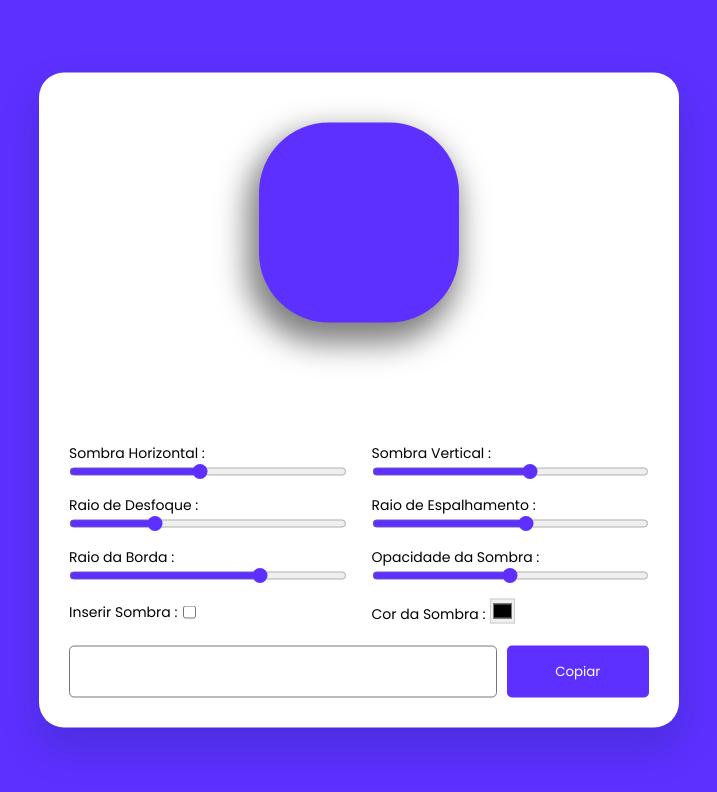
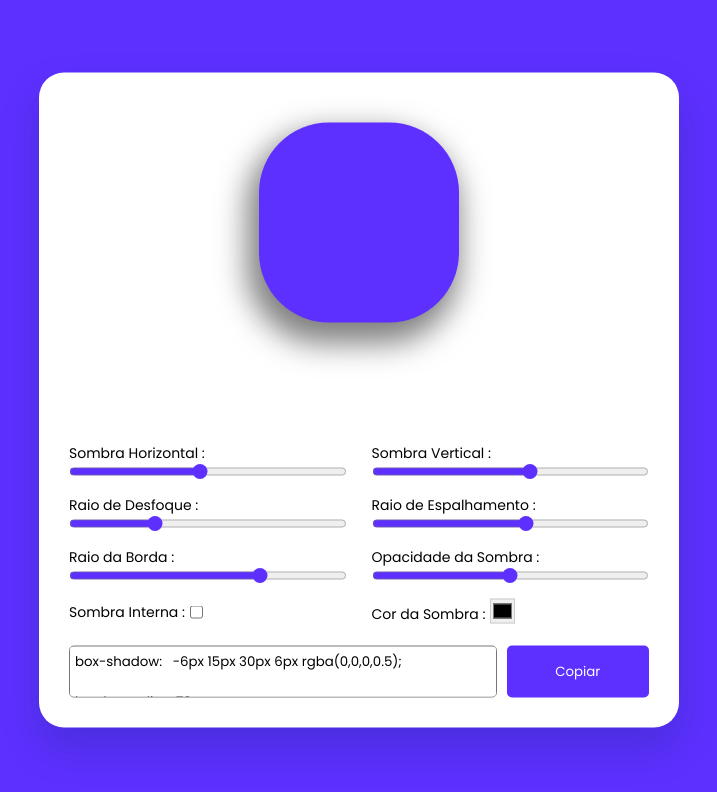
Before and after one commit to marvieiradev/box-shadow-generator, a plain HTML site: page index.html in a window 1280 px wide. Shown: the whole page, without its empty margins (281-998 px from the left). Drawn offline with Linux system fonts and the light colour scheme.

Commit message:
add javascript codes

```diff
--- a/index.html
+++ b/index.html
@@ -57,7 +57,7 @@
         </div>
 
         <div class="input-wrapper">
-          <label for="inset-shadow">Inserir Sombra :</label>
+          <label for="inset-shadow">Sombra Interna :</label>
           <input type="checkbox" id="inset-shadow" />
         </div>
 
@@ -71,5 +71,6 @@
         <button id="copy-styles" onclick="copyStyles()">Copiar</button>
       </div>
     </div>
+    <script src="script.js"></script>
   </body>
 </html>
--- /dev/null
+++ b/script.js
@@ -0,0 +1,51 @@
+const preview = document.getElementById("preview");
+const styles = document.getElementById("styles");
+const ranges = document.querySelectorAll(".settings input");
+const copyButton = document.getElementById("copy-styles");
+
+ranges.forEach((slider) => {
+  slider.addEventListener("input", generateStyles);
+});
+
+function generateStyles() {
+  const xShadow = document.getElementById("x-shadow").value;
+  const yShadow = document.getElementById("y-shadow").value;
+  const blurRadius = document.getElementById("blur-r").value;
+  const spreadRadius = document.getElementById("spread-r").value;
+  const shadowColor = document.getElementById("shadow-color").value;
+  const shadowOpacity = document.getElementById("shadow-opacity").value;
+  const shadowInset = document.getElementById("inset-shadow").checked;
+  const borderRadius = document.getElementById("border-r").value;
+
+  const boxShadow = `${
+    shadowInset ? "inset" : ""
+  }  ${xShadow}px ${yShadow}px ${blurRadius}px ${spreadRadius}px ${hexToRgba(
+    shadowColor,
+    shadowOpacity
+  )}`;
+
+  preview.style.boxShadow = boxShadow;
+  preview.style.borderRadius = `${borderRadius}px`;
+
+  styles.textContent = `box-shadow: ${boxShadow};
+  \nborder-radius; ${borderRadius}px;`;
+}
+
+function hexToRgba(shadowColor, shadowOpacity) {
+  const r = parseInt(shadowColor.substr(1, 2), 16);
+  const g = parseInt(shadowColor.substr(3, 2), 16);
+  const b = parseInt(shadowColor.substr(5, 2), 16);
+
+  return `rgba(${r},${g},${b},${shadowOpacity})`;
+}
+
+function copyStyles() {
+  styles.selected();
+  document.execCommand("copy");
+  copyButton.innerText = "Copiado!";
+  setTimeout(() => {
+    copyButton.innerText = "Copiar";
+  }, 1000);
+}
+
+generateStyles();
```
